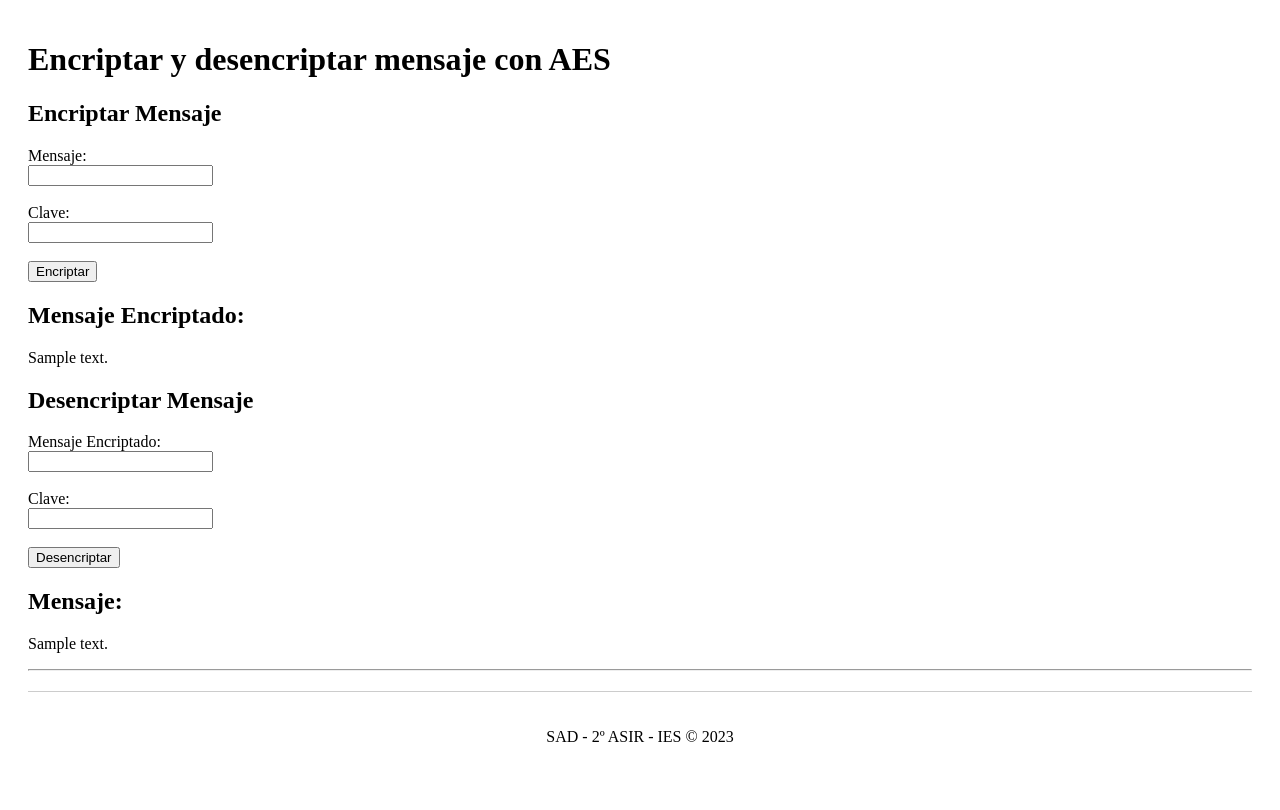
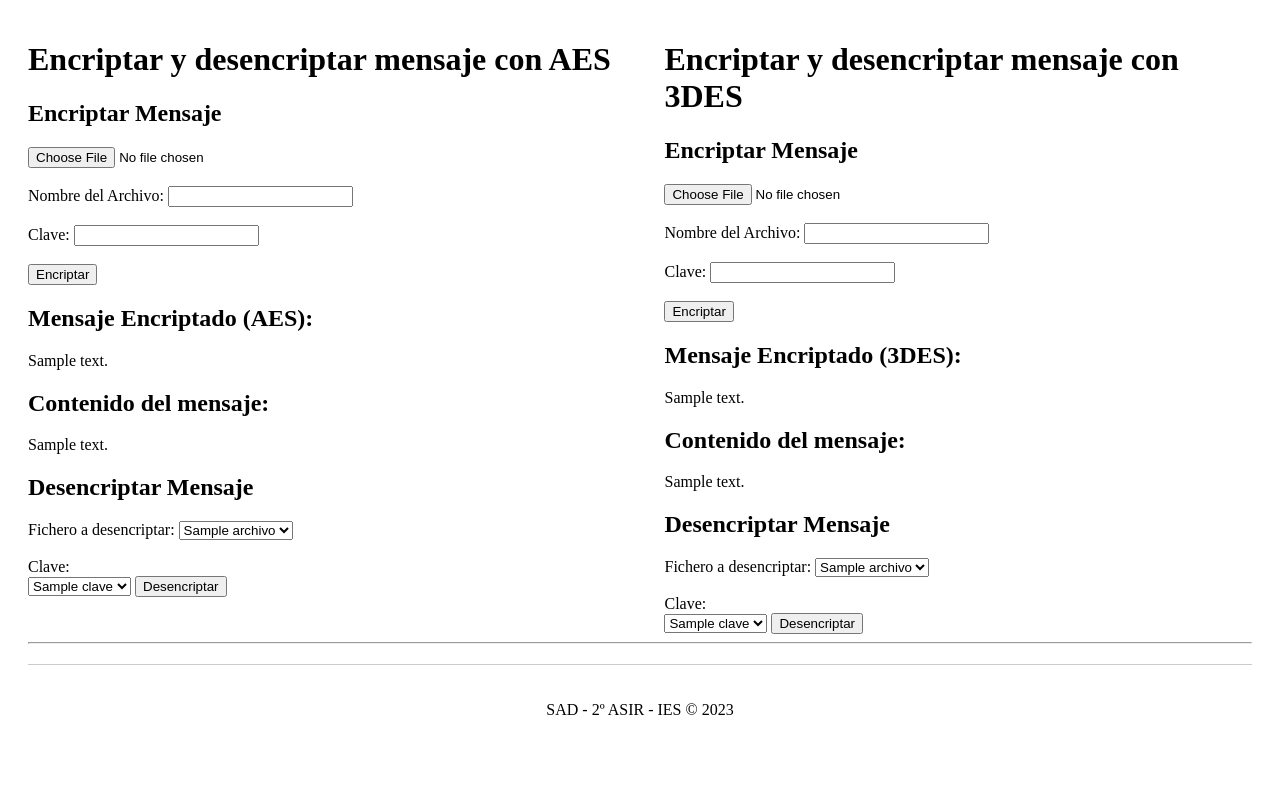
Before and after one commit to ICV-23-24/proyecto-criptografia-python-grupo-4, a Flask app: template templates/csimetrico.html in a window 1280 px wide. Shown: the part 46-856 px from the top of the page. After the commit the page ends 761 px from the top, so only its background shows below. Run offline with Flask 2, Linux system fonts and the light colour scheme; the template is opened without the code that fills it: most values are stand-ins (such as "Sample title", 1, 10 or a date in 2020).

Commit message:
Implementación 3DES

```diff
--- a/app.py
+++ b/app.py
@@ -1,6 +1,8 @@
 from datetime import datetime
+import os
 from flask import Flask, render_template, request
 import functions as f
+from werkzeug.utils import secure_filename
 
 app = Flask(__name__)
 
@@ -10,19 +12,57 @@ app = Flask(__name__)
 def home():
     return render_template("home.html")
 
-@app.route("/csimetrico/", methods=['GET','POST'])
+@app.route('/csimetrico', methods=['GET', 'POST'])
 def csimetrico():
     if request.method == 'POST':
-        message = request.form['message']
-        key = request.form['key']
+        archivos = request.files.getlist('archivo')
+        archivo2 = request.form.get('archivo')
+        key_decrypt = request.form.get('key_decrypt')
+        key = request.form.get('key')
         mode = request.form['mode']
+        listado_archivos = []
+        listado_claves = []
+        ruta = './archivos'
+        rutaclaves = './claves'
 
         if mode == 'encrypt':
-            encrypted_message = f.encrypt_message(message, key)
-            return render_template('csimetrico.html', encrypted_message=encrypted_message, mode=mode)
+            docu = archivos[0]
+            contenido = docu.read().decode('utf-8')
+            nuevo_nombre = request.form['archivo_nombre']
+            filename = secure_filename(nuevo_nombre + "_encriptado.txt")
+            algoritmo = request.form['algoritmo']  # Nuevo campo para seleccionar el algoritmo
+
+            if algoritmo not in ['AES', '3DES']:
+                return render_template('csimetrico.html', error="Algoritmo no válido")
+
+            clave = f.generar_cadena()  # Genera una clave aleatoria (puedes cambiarlo)
+            nombre_archivo = secure_filename(key + "_clave.txt")
+            with open(os.path.join(rutaclaves, nombre_archivo), "w") as file2:
+                file2.write(clave)
+
+            encrypted_message = f.encrypt_message(contenido, clave, algoritmo)
+            with open(os.path.join(ruta, filename), "w") as file:
+                file.write(encrypted_message)
+
+            listado_archivos = f.listar(ruta)
+            listado_claves = f.listarclaves(rutaclaves)
+            return render_template('csimetrico.html', listado_claves=listado_claves, listado_archivos=listado_archivos,
+                                   encrypted_message=encrypted_message, contenido=contenido, mode=mode)
         elif mode == 'decrypt':
-            decrypted_message = f.decrypt_message(message, key)
-            return render_template('csimetrico.html', decrypted_message=decrypted_message, mode=mode)
+            listado_archivos = f.listar(ruta)
+            ruta_completa = os.path.join(ruta, archivo2)
+            with open(ruta_completa, 'r') as file:
+                contenido2 = file.read()
+
+            rutaclaves = './claves'
+            listado_claves = f.listarclaves(rutaclaves)
+            ruta_completa2 = os.path.join(rutaclaves, key_decrypt)
+            with open(ruta_completa2, 'r') as file2:
+                contenidoclave = file2.read()
+
+            decrypted_message = f.decrypt_message(contenido2, contenidoclave, algoritmo)
+            return render_template('csimetrico.html', listado_claves=listado_claves, listado_archivos=listado_archivos,
+                                   contenido2=contenido2, decrypted_message=decrypted_message, mode=mode)
 
     return render_template("csimetrico.html")
 
@@ -58,3 +98,7 @@ def hello_there(name = None):
 @app.route("/api/data")
 def get_data():
     return app.send_static_file("data.json")
+
+
+if __name__ == '__main__':
+    app.run(debug=True, port=5000)
--- a/templates/csimetrico.html
+++ b/templates/csimetrico.html
@@ -3,35 +3,91 @@
 C. Simétrico
 {% endblock %}
 {% block content %}
+<div style="display: flex; justify-content: space-between;">
+
+    <div style="width: 48%;">
         <h1>Encriptar y desencriptar mensaje con AES</h1>
-
         <h2>Encriptar Mensaje</h2>
-    <form method="post">
-        <label for="message">Mensaje:</label><br>
-        <input type="text" id="message" name="message"><br><br>
-        <label for="key">Clave:</label><br>
+        <form action="/csimetrico" method="post" enctype="multipart/form-data">
+            <input type="file" name="archivo"><br><br>
+            <label for="archivo_nombre">Nombre del Archivo:</label>
+            <input type="text" id="archivo_nombre" name="archivo_nombre" required><br><br>
+            <label for="key">Clave:</label>
             <input type="text" id="key" name="key"><br><br>
+            <input type="hidden" name="algoritmo" value="AES">
             <input type="hidden" name="mode" value="encrypt">
             <input type="submit" value="Encriptar">
         </form>
 
-    {% if encrypted_message %}
-        <h2>Mensaje Encriptado:</h2>
-        <p>{{ encrypted_message }}</p>
+        {% if encrypted_message_aes %}
+            <h2>Mensaje Encriptado (AES):</h2>
+            <p>{{ encrypted_message_aes }}</p>
+            <h2>Contenido del mensaje:</h2>
+            <p>{{ contenido_aes }}</p>
         {% endif %}
 
         <h2>Desencriptar Mensaje</h2>
-    <form method="post">
-        <label for="encrypted_message">Mensaje Encriptado:</label><br>
-        <input type="text" id="encrypted_message" name="message"><br><br>
+        <form action="/csimetrico" method="post" enctype="multipart/form-data">
+            <label for="documento">Fichero a desencriptar:</label>
+            <select name="archivo" id="archivo2">
+                {% for archivo in listado_archivos_aes %}
+                    <option value="{{ archivo }}">{{ archivo }}</option>
+                {% endfor %}
+            </select>
+            <br><br>
             <label for="key_decrypt">Clave:</label><br>
-        <input type="text" id="key_decrypt" name="key"><br><br>
+            <select name="key_decrypt" id="key_decrypt">
+                {% for clave in listado_claves_aes %}
+                    <option value="{{ clave }}">{{ clave }}</option>
+                {% endfor %}
+            </select>
+            <input type="hidden" name="algoritmo" value="AES">
             <input type="hidden" name="mode" value="decrypt">
             <input type="submit" value="Desencriptar">
         </form>
+    </div>
 
-    {% if decrypted_message %}
-        <h2>Mensaje:</h2>
-        <p>{{ decrypted_message }}</p>
+    <div style="width: 48%;">
+        <h1>Encriptar y desencriptar mensaje con 3DES</h1>
+        <h2>Encriptar Mensaje</h2>
+        <form action="/csimetrico" method="post" enctype="multipart/form-data">
+            <input type="file" name="archivo"><br><br>
+            <label for="archivo_nombre">Nombre del Archivo:</label>
+            <input type="text" id="archivo_nombre" name="archivo_nombre" required><br><br>
+            <label for="key">Clave:</label>
+            <input type="text" id="key" name="key"><br><br>
+            <input type="hidden" name="algoritmo" value="3DES">
+            <input type="hidden" name="mode" value="encrypt">
+            <input type="submit" value="Encriptar">
+        </form>
+
+        {% if encrypted_message_3des %}
+            <h2>Mensaje Encriptado (3DES):</h2>
+            <p>{{ encrypted_message_3des }}</p>
+            <h2>Contenido del mensaje:</h2>
+            <p>{{ contenido_3des }}</p>
         {% endif %}
+
+        <h2>Desencriptar Mensaje</h2>
+        <form action="/csimetrico" method="post" enctype="multipart/form-data">
+            <label for="documento">Fichero a desencriptar:</label>
+            <select name="archivo" id="archivo2">
+                {% for archivo in listado_archivos_3des %}
+                    <option value="{{ archivo }}">{{ archivo }}</option>
+                {% endfor %}
+            </select>
+            <br><br>
+            <label for="key_decrypt">Clave:</label><br>
+            <select name="key_decrypt" id="key_decrypt">
+                {% for clave in listado_claves_3des %}
+                    <option value="{{ clave }}">{{ clave }}</option>
+                {% endfor %}
+            </select>
+            <input type="hidden" name="algoritmo" value="3DES">
+            <input type="hidden" name="mode" value="decrypt">
+            <input type="submit" value="Desencriptar">
+        </form>
+    </div>
+
+</div>
 {% endblock %}
```
Also changed, not shown: functions.py (+81 -9 lines). Lines whose indentation alone changed are shown as unchanged.
